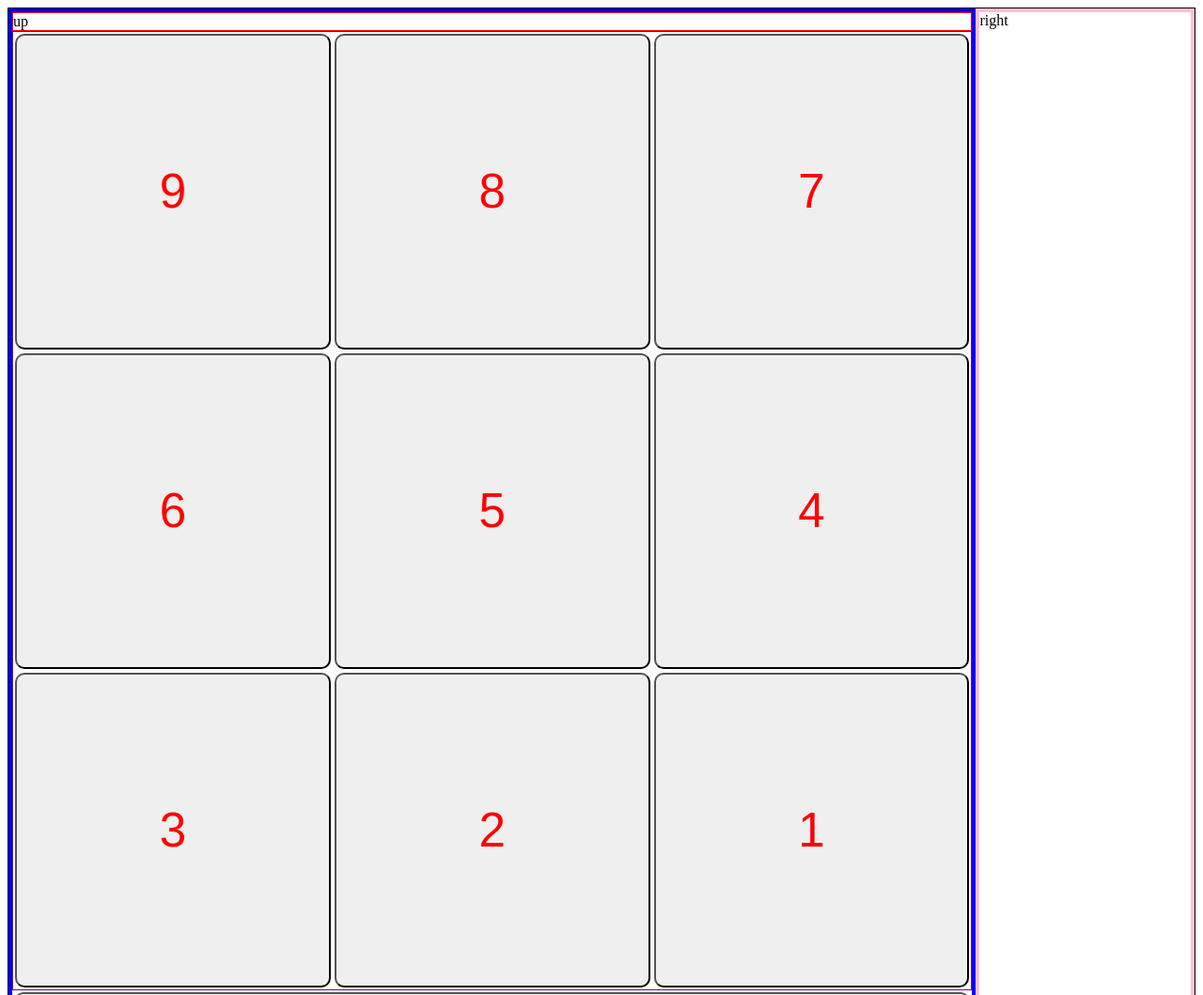
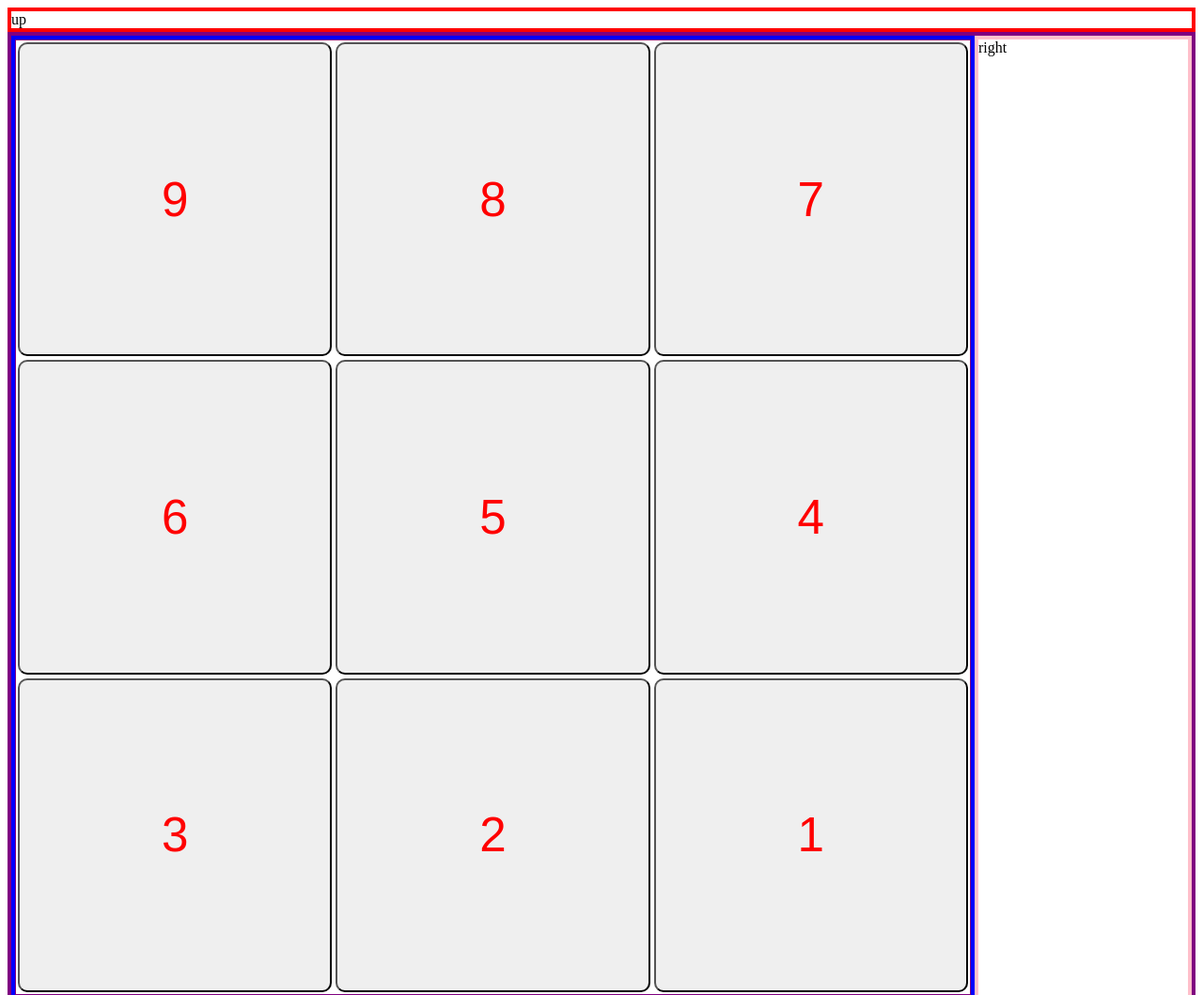
Before and after one commit to Facumasa/full-calculator-html-css-js, a plain HTML site: page index.html in a window 1280 px wide. Shown: the top 1059 px of the page at 94% size. Drawn offline with Linux system fonts and the light colour scheme.

Commit message:
up container changed to have all four operators and everything else down

```diff
--- a/index.html
+++ b/index.html
@@ -9,11 +9,13 @@
     <!-- defer so that the script runs after the entire document is parsed -->
 </head>
 <body>
-    <div id="contLeft">
-        <div id="contUp">up</div>
-        <div id="contNums"></div>
-        <div id="zeroButt"></div>
+    <div id="contUp">up</div>
+    <div id="contDown">
+        <div id="contLeft">
+            <div id="contNums"></div>
+            <div id="zeroButt"></div>
+        </div>
+        <div id="contRight">right</div>
     </div>
-    <div id="contRight">right</div>
 </body>
 </html>
--- a/styles2.css
+++ b/styles2.css
@@ -1,6 +1,13 @@
 body {
     display:flex;
-    border: 1px solid black;
+    flex-direction: column;
+}
+
+#contDown {
+    border: 4px solid purple;
+    flex-grow: 1;
+    display: flex;
+    flex-direction: row;
 }
 
 #contLeft {
@@ -9,7 +16,7 @@ body {
 }
 
 #contUp {
-    border: 1px solid red;
+    border: 4px solid red;
     flex-grow: 1;
 }
 
```
Also changed, not shown: script.js (line endings or trailing spaces).
